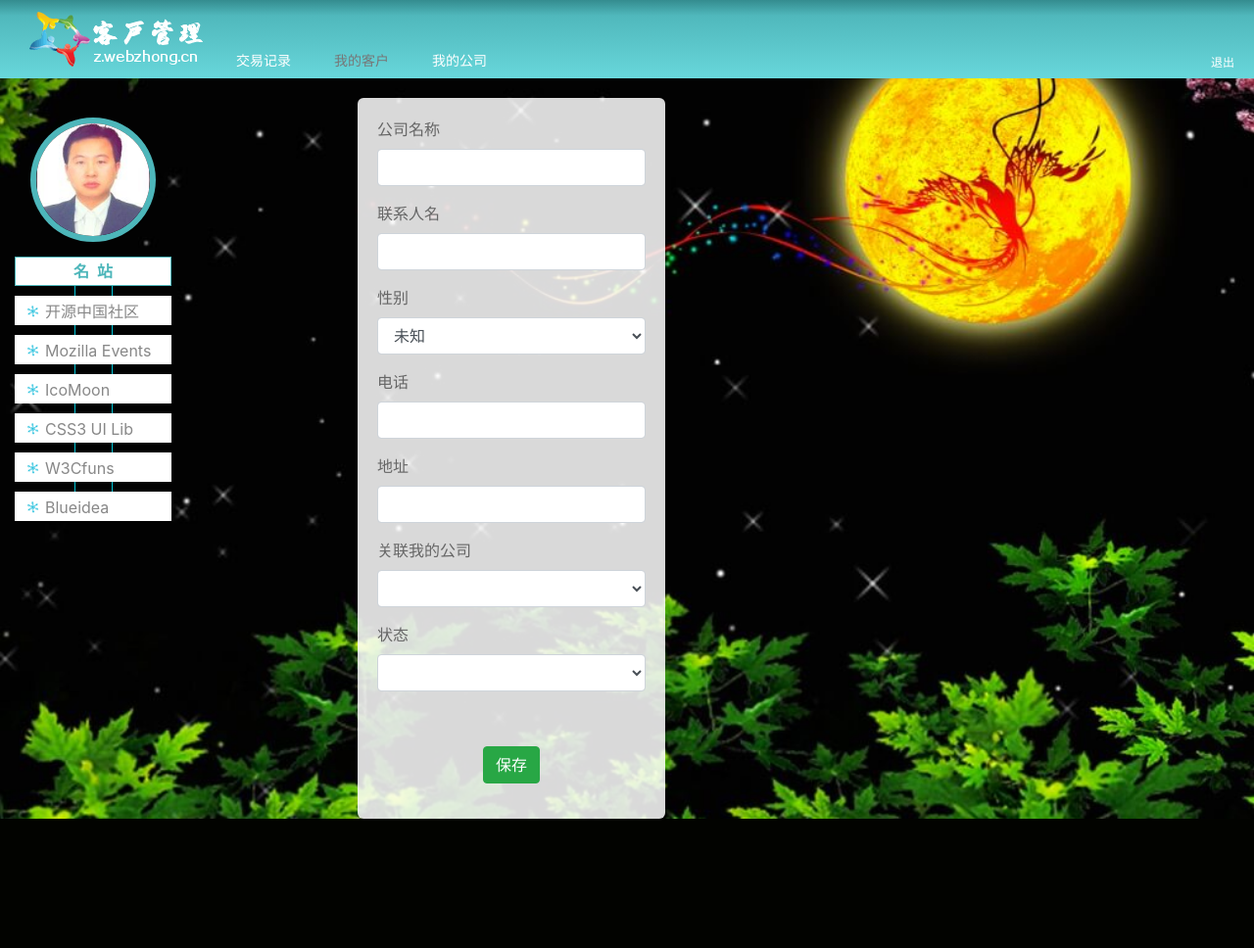
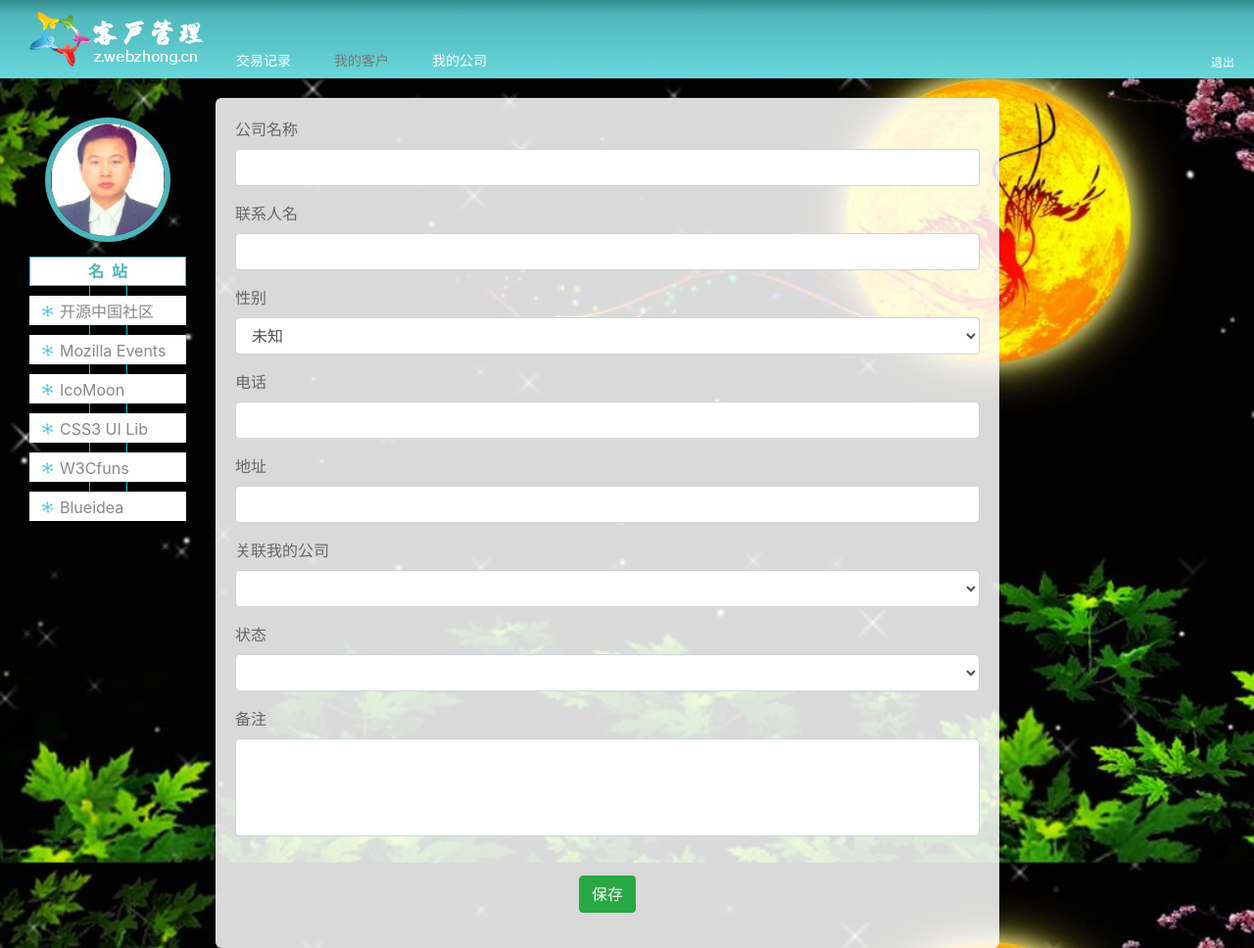
Before and after one commit to bhgx/z, a CodeIgniter app: page /database/index.php/customer/add in a window 1280 px wide. Shown: the whole page at 98% size. Before the commit the page ends 836 px from the top, so only its background shows below. Run offline with CodeIgniter, Linux system fonts and the light colour scheme; a user stored in the database is signed in; data that the repository does not hold is empty; some libraries are stand-ins or nearby versions.

Commit message:
功用开发

```diff
--- a/application/controllers/customer.php
+++ b/application/controllers/customer.php
@@ -46,8 +46,7 @@
 
 		//添加客户
 		public function add(){
-			$obj = array();
-			$data['joins'] = $this->join_model->get_list($obj);
+			$data['joins'] = $this->join_model->get_list(array());
 			$this->load->view('template/start');
 			$this->load->view('customer/add_view',$data);
 			$this->load->view('template/end');
@@ -65,6 +64,7 @@
 			$obj['address'] = trim($this->input->post('address',true));
 			$obj['link_join_id'] = $this->input->post('link_join_id',true);
 			$obj['status'] = $this->input->post('status');
+			$obj['summary'] = $this->input->post('summary',true);
 			$result = $this->customer_model->insert_customer($obj);
 			if($result){
 				redirect('customer/lists');
@@ -95,6 +95,7 @@
 			$obj['link_join_id'] = $this->input->post('link_join_id');
 			$obj['address'] = trim($this->input->post('address',true));
 			$obj['status'] = $this->input->post('status');
+			$obj['summary'] = $this->input->post('summary',true);
 
 			$result = $this->customer_model->update_customer($id, $obj);
 			if($result){
--- a/application/controllers/join.php
+++ b/application/controllers/join.php
@@ -58,6 +58,7 @@
 			$obj['link_tell'] = trim($this->input->post('link_tell',true));
 			$obj['address'] = trim($this->input->post('address'),true);
 			$obj['status'] = $this->input->post('status');
+			$obj['summary'] = $this->input->post('summary',true);
 
 			$result = $this->join_model->insert_join($obj);
 			if($result){
@@ -85,6 +86,7 @@
 			$obj['link_tell'] = trim($this->input->post('link_tell',true));
 			$obj['address'] = trim($this->input->post('address',true));
 			$obj['status'] = trim($this->input->post('status'));
+			$obj['summary'] = $this->input->post('summary',true);
 
 			$result = $this->join_model->update_join($id, $obj);
 			if($result){
--- a/application/models/customer_model.php
+++ b/application/models/customer_model.php
@@ -9,6 +9,7 @@
 		public $address;
 		public $status;
 		public $create_at;
+		public $summary;
 
 		//构造函数
 		public function __construct(){
@@ -28,7 +29,7 @@
 
 			$this->db->select('a.id,a.name,a.link_name,a.link_tell,a.link_sex,a.address,a.status,a.create_at,a.link_join_id,b.name as link_join_name');
 			$this->db->from('customer_company as a');
-			$this->db->join('join_company as b', 'a.link_join_id=b.id', 'out');
+			$this->db->join('join_company as b', 'a.link_join_id=b.id', 'left');
 			$query = $this->db->get();
 			return $query;
 		}
@@ -36,7 +37,7 @@
 		//查询单个公司
 		public function get_customer($id){
 			$this->db->where('a.id', $id);
-			$this->db->select('a.id,a.name,a.link_name,a.link_tell,a.link_sex,a.address,a.status,a.create_at,a.link_join_id,b.name as link_join_name');
+			$this->db->select('a.id,a.name,a.link_name,a.link_tell,a.link_sex,a.address,a.status,a.create_at,a.link_join_id,a.summary,b.name as link_join_name');
 			$this->db->from('customer_company as a');
 			$this->db->join('join_company as b', 'a.link_join_id=b.id','left');
 			$query = $this->db->get();
@@ -57,6 +58,7 @@
 			$this->link_sex = $obj['link_sex'];
 			$this->address = $obj['address'];
 			$this->status = $obj['status'];
+			$this->summary = $obj['summary'];
 
 			$this->db->insert('customer_company', $this);
 			if ($this->db->affected_rows() > -1) {
--- a/application/models/join_model.php
+++ b/application/models/join_model.php
@@ -8,6 +8,7 @@
 		public $status;
 		public $join_at;
 		public $leave_at;
+		public $summary;
 
 		//构造函数
 		public function __construct(){
@@ -43,6 +44,7 @@
 			$this->link_tell = $obj['link_tell'];
 			$this->address = $obj['address'];
 			$this->status = $obj['status'];
+			$this->summary = $obj['summary'];
 			$this->join_at = date('Y-m-d');
 			$this->db->insert('join_company', $this);
 			if ($this->db->affected_rows() > -1) {
--- a/application/resource/app/css/style.css
+++ b/application/resource/app/css/style.css
@@ -10,16 +10,18 @@
 html,body{
 	height: 100%;
 }
+body{
+	background:#f0f0f0 url(../images/bg1.png) no-repeat center center;
+	background-color: #f0f0f0;
+	background-size: cover;
+	background-attachment: fixed;
+	padding-top: 100px;
+}
 li{
 	list-style: none;
 }
 .text-center{
 	text-align: center !important;
-}
-.login-body{
-	background:#f0f0f0 url(../images/bg1.png) no-repeat center center;
-	background-color: #f0f0f0;
-	background-size: cover;
 }
 .login-content{
 	width: 300px;
@@ -34,9 +36,12 @@ li{
 	margin-top: 25px;
 }
 .header{
-	position: relative;
+	position: fixed;
 	overflow: hidden;
 	height: 80px;
+	width: 100%;
+	left:0;
+	top:0;
 	background-image: -webkit-linear-gradient(top, #348C8F 0%, #50B8BC 20%, #68D7DB 100%);
     background-image: -moz-linear-gradient(top, #348C8F 0%, #50B8BC 20%, #68D7DB 100%);
     background-image: -ms-linear-gradient(top, #348C8F 0%, #50B8BC 20%, #68D7DB 100%);
@@ -90,7 +95,7 @@ li{
 	text-decoration: underline;
 }
 .content{
-	margin: 20px 30px;
+	margin: 0 30px 20px;
 }
 .content-r{
 	padding-left: 190px;
@@ -141,9 +146,13 @@ li{
 .aside{
 	padding-top: 20px;
 	border-radius: 4px;
-	box-shadow: 0 0 0 rgb(0,0,0,.1);
 	width: 160px;
 	float: left;
+	position: fixed;
+	top:100px;
+	bottom:0;
+	left:30px;
+
 }
 .user{
 	display: block;
@@ -221,3 +230,13 @@ li{
 .search-wrap .form-control{
 	width: 150px;
 }
+.bw-mt{
+	margin-top: 40px;
+}
+.mar-r20{
+	margin-right: 20px;
+}
+.form-group .form-textarea{
+	resize:none;
+	height: 100px;
+}
--- a/application/views/customer/add_view.php
+++ b/application/views/customer/add_view.php
@@ -1,6 +1,6 @@
 <?php $this->load->view('template/header') ?>
 <div class="content">
-	<div class="clearfix row">
+	<div class="clearfix">
 		<?php $this->load->view('template/side') ?>
 		<div class="content-r">
 			<div class="add-wrap">
@@ -46,8 +46,12 @@
 							<option value="冻结">冻结</option>
 						</select>
 					</div>
-					<div class="form-group text-center">
-						<button class="btn btn-success btn-margin">保存</button>
+					<div class="form-group">
+						<label for="">备注</label>
+						<textarea name="summary" class="form-textarea form-control"></textarea>
+					</div>
+					<div class="form-group text-center bw-mt">
+						<button class="btn btn-success">保存</button>
 					</div>
 				</form>
 			</div>
--- a/application/views/customer/list_view.php
+++ b/application/views/customer/list_view.php
@@ -1,6 +1,6 @@
 <?php $this->load->view('template/header') ?>
 <div class="content">
-	<div class="clearfix row">
+	<div class="clearfix">
 		<?php $this->load->view('template/side') ?>
 		<div class="content-r">
 			<div class="content-ri">
@@ -53,7 +53,7 @@
 							<td><?php echo $row->link_join_name; ?></td>
 							<td><?php echo $row->status; ?></td>
 							<td>
-								<a onclick="return confirm('确定要删除该公司么？');" href=<?php echo site_url('/customer/delete/'. $row->id) ?> class="a-link a-delete">删除</a>
+								<a onclick="return confirm('确定要删除该客户么？');" href=<?php echo site_url('/customer/delete/'. $row->id) ?> class="a-link a-delete">删除</a>
 								<a href=<?php echo site_url('/customer/edit/'. $row->id) ?> class="a-link">编辑</a>
 								<a href=<?php echo site_url('/customer/detail/'. $row->id) ?> class="a-link">查看</a>
 							</td>
--- a/application/views/join/add_view.php
+++ b/application/views/join/add_view.php
@@ -1,6 +1,6 @@
 <?php $this->load->view('template/header') ?>
 <div class="content">
-	<div class="clearfix row">
+	<div class="clearfix">
 		<?php $this->load->view('template/side') ?>
 		<div class="content-r">
 			<div class="add-wrap">
@@ -29,6 +29,10 @@
 							<option value="待入职">待入职</option>
 						</select>
 					</div>
+					<div class="form-group">
+						<label for="">备注</label>
+						<textarea name="summary" class="form-textarea form-control"></textarea>
+					</div>
 					<div class="form-group text-center">
 						<button class="btn btn-success btn-margin">保存</button>
 					</div>
--- a/application/views/join/edit_view.php
+++ b/application/views/join/edit_view.php
@@ -1,6 +1,6 @@
 <?php $this->load->view('template/header') ?>
 <div class="content">
-	<div class="clearfix row">
+	<div class="clearfix">
 		<?php $this->load->view('template/side') ?>
 		<div class="content-r">
 			<div class="add-wrap">
@@ -29,6 +29,10 @@
 							<option <?php add_selected($item['status'],'待入职') ?> value="待入职">待入职</option>
 						</select>
 					</div>
+					<div class="form-group">
+						<label for="">备注</label>
+						<textarea name="summary" class="form-textarea form-control"><?php echo $item['summary'] ?></textarea>
+					</div>
 					<div class="form-group text-center">
 						<button class="btn btn-success">保存</button>
 					</div>
--- a/application/views/join/list_view.php
+++ b/application/views/join/list_view.php
@@ -1,6 +1,6 @@
 <?php $this->load->view('template/header') ?>
 <div class="content">
-	<div class="clearfix row">
+	<div class="clearfix">
 		<?php $this->load->view('template/side') ?>
 		<div class="content-r">
 			<div class="content-ri">
--- a/application/views/sale/list_view.php
+++ b/application/views/sale/list_view.php
@@ -1,6 +1,6 @@
 <?php $this->load->view('template/header') ?>
 <div class="content">
-	<div class="clearfix row">
+	<div class="clearfix">
 		<?php $this->load->view('template/side') ?>
 		<div class="content-r">
 			<div class="content-ri">
```
Also changed, not shown: application/controllers/sale.php (+7 -3 lines), application/views/customer/detail_view.php (+7 -2 lines), application/views/customer/edit_view.php (+6 -1 lines), application/views/join/detail_view.php (+7 -2 lines), application/views/sale/add_view.php (+68 -0 lines).
